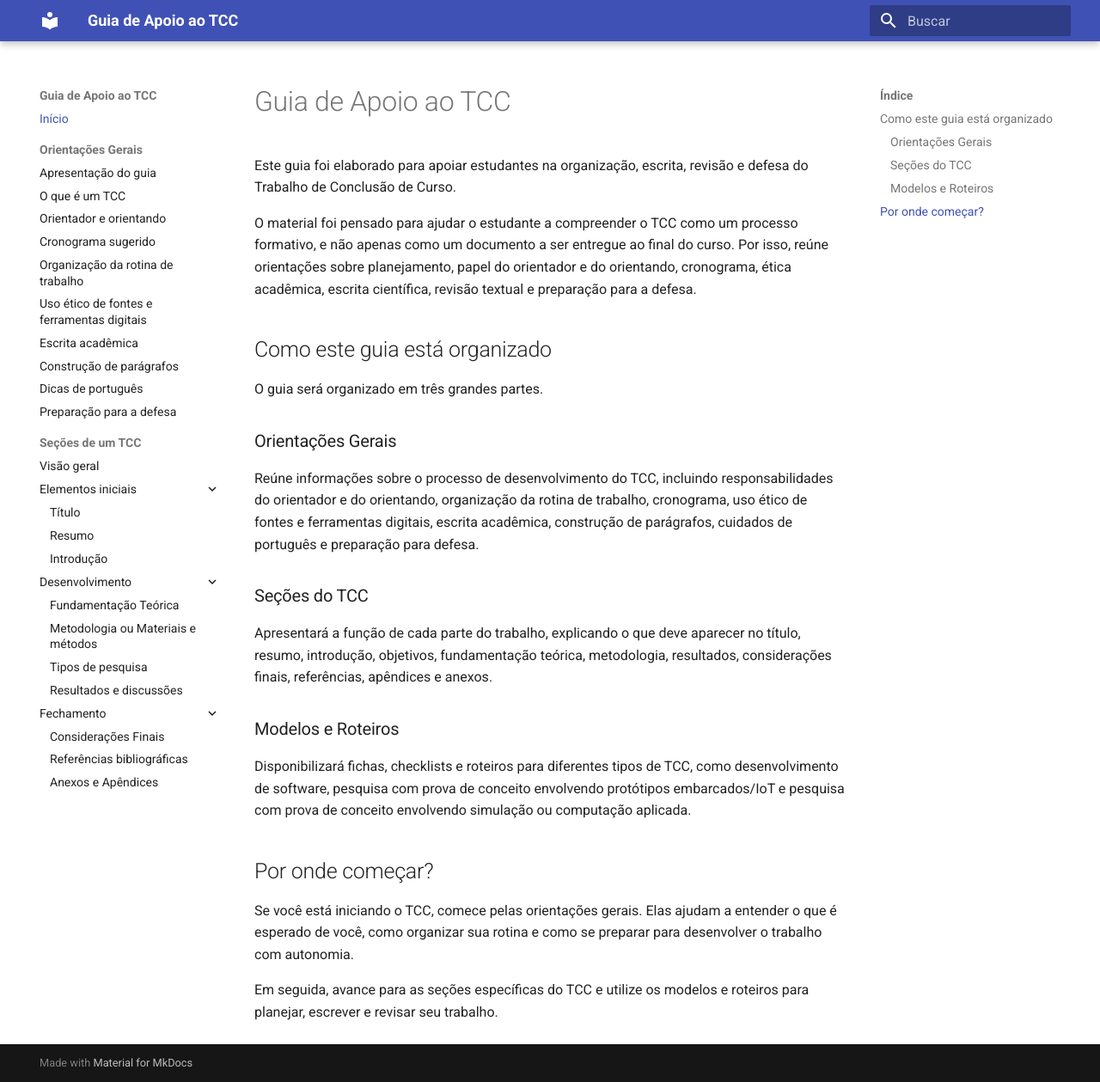
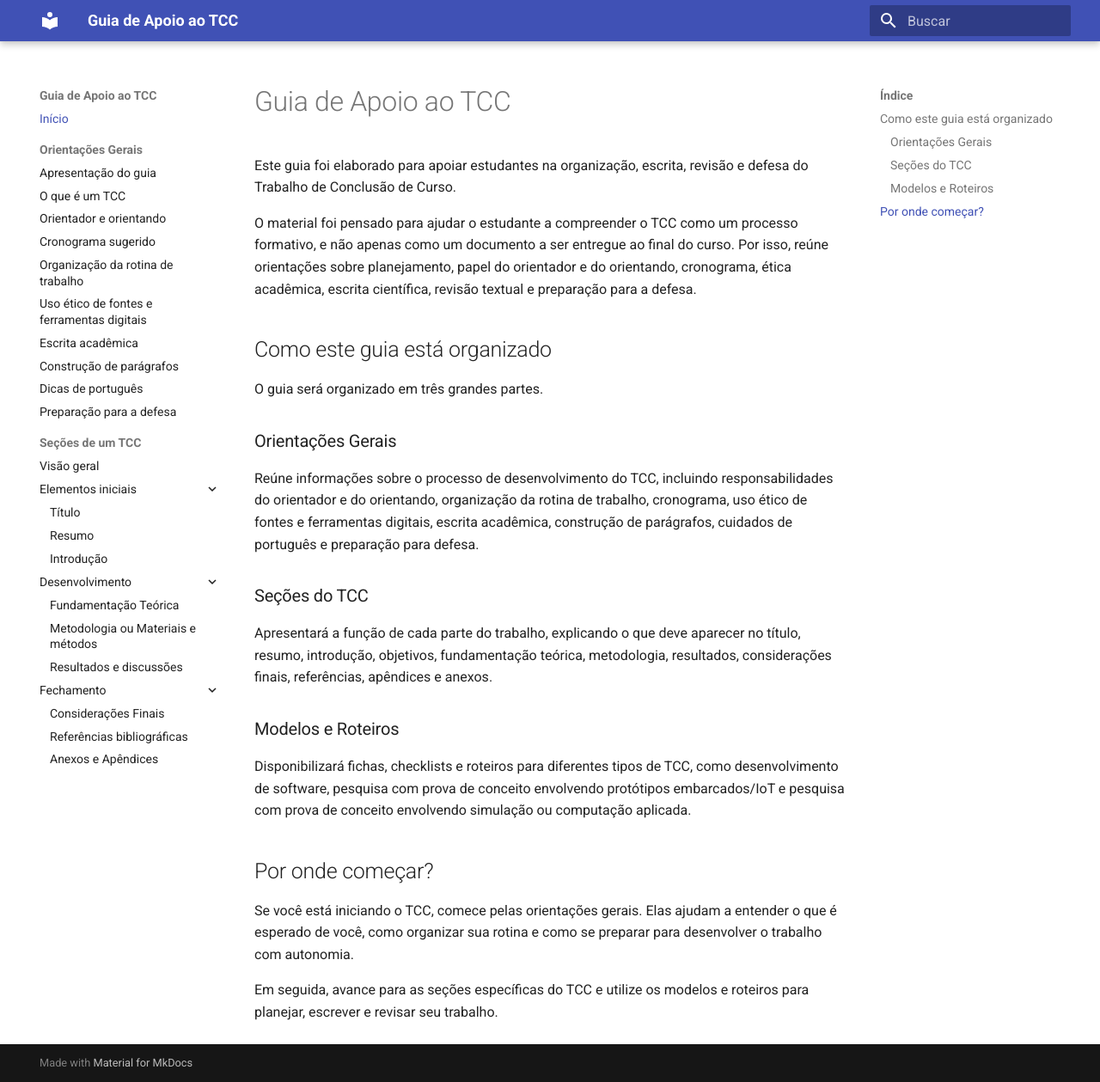
Before and after one commit to danielaflor/tcc, an MkDocs documentation site: the page built from docs/index.md, in a window 1280 px wide and 1259 px high. Shown: the whole window at 86% size. Built offline with MkDocs 1.6.1 and Material for MkDocs 9.7.7, drawn with Linux system fonts in a browser that asks for light colours.

Commit message:
Remove 'Tipos de pesquisa' section from mkdocs.yml

```diff
--- a/mkdocs.yml
+++ b/mkdocs.yml
@@ -42,7 +42,6 @@ nav:
       - Desenvolvimento:
           - Fundamentação Teórica: secoes-tcc/fundamentacao-teorica.md
           - Metodologia ou Materiais e métodos: secoes-tcc/metodologia.md
-          - Tipos de pesquisa: secoes-tcc/tipos-pesquisa.md
           - Resultados e discussões: secoes-tcc/resultados-discussoes.md
 
       - Fechamento:
```
